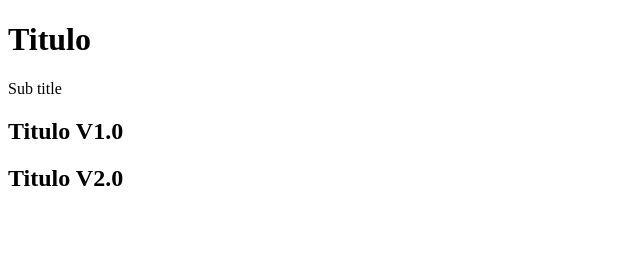
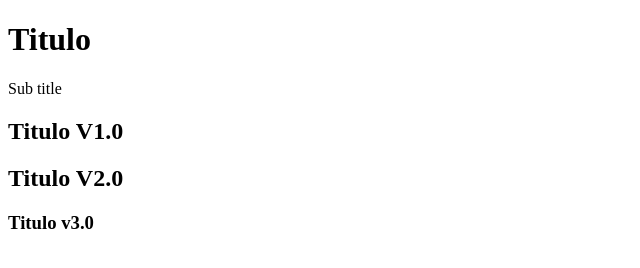
Before and after one commit to tiago-costa-s/branch_git, a plain HTML site: page index.html in a window 1280 px wide. Shown: the whole page, without its empty margins (0-640 px from the left). Drawn offline with Linux system fonts and the light colour scheme.

Commit message:
Alteração 3

```diff
--- a/index.html
+++ b/index.html
@@ -10,5 +10,6 @@
     <p>Sub title</p>
     <h2>Titulo V1.0</h2>
     <h2>Titulo V2.0</h2>
+    <h3>Titulo v3.0</h3>
 </body>
 </html>
```
